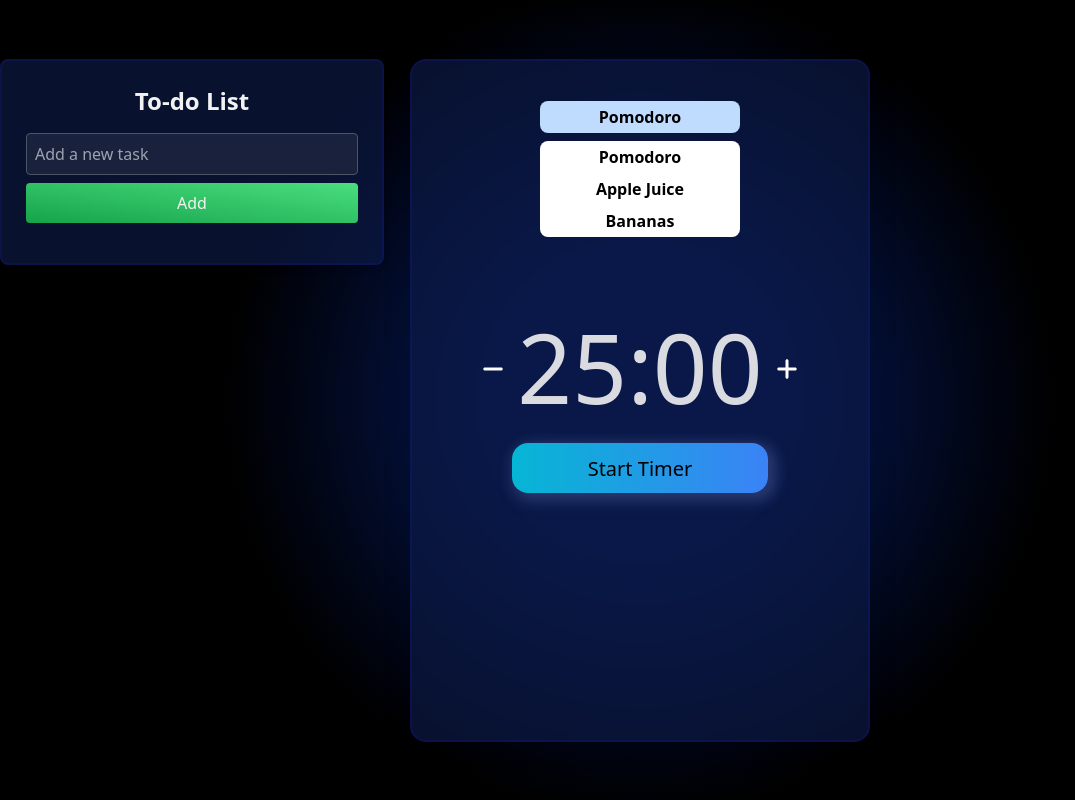
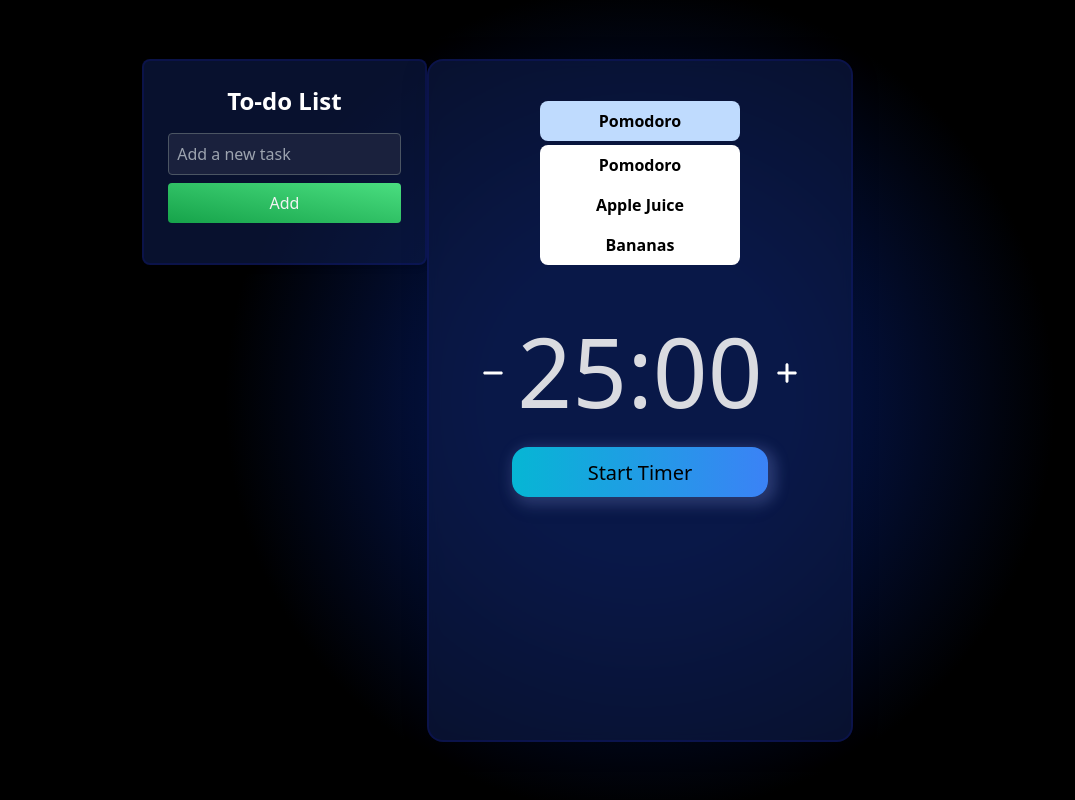
Before and after one commit to A-Hackers/PomoBuddy, a React (Create React App) app in the folder pomobuddy_frontend/: page / in a window 1280 px wide. Both pictures are taken after a click on the button "Pomodoro". Shown: the whole page, without its empty margins (0-1075 px from the left). Built offline with nearby package versions, Linux system fonts and the light colour scheme.

Commit message:
updated formatting and styling for timer and task card

```diff
--- a/pomobuddy_frontend/src/components/Timer.jsx
+++ b/pomobuddy_frontend/src/components/Timer.jsx
@@ -95,9 +95,8 @@ const Timer = () => {
   const timerSeconds = seconds < 10 ? `0${seconds}` : seconds;
 
   return (
-    <div className="items-center justify-center flex h-full">
-      <div className="timer-card shadow-cardshadow bg-cardcolor rounded-2xl backdrop-blur-cardblur lg:h-[42.688rem] lg:w-[28.75rem] bg-opacity-30 grid justify-center">
-        <div className="pt-10 w-full">
+    <div className="timer-card shadow-cardshadow bg-cardcolor rounded-2xl backdrop-blur-cardblur lg:h-[42.688rem] lg:w-[28.75rem] w-4/5 bg-opacity-30 grid justify-center">
+      <div className="pt-10">
         <TimerMenu index={index} setIndex={handleIndexChange} />
       </div>
       <div className="flex justify-start flex-col items-center pt-0 mb-5 w-full">
@@ -112,7 +111,7 @@ const Timer = () => {
             className="h-6 w-6 text-white cursor-pointer"
             onClick={handleDecreaseTimer}
           />
-            <div className="text-4xl lg:h-[100px] sm:text-6xl md:text-8xl font-normal mx-auto text-timercolor text-opacity-90 px-1 md:px-3">
+          <div className="text-6xl lg:h-[100px] sm:text-8xl font-normal mx-auto text-timercolor text-opacity-90 px-1 md:px-3">
             {timerMinutes}:{timerSeconds}
           </div>
           <FontAwesomeIcon
@@ -121,7 +120,7 @@ const Timer = () => {
             onClick={handleIncreaseTimer}
           />
         </div>
-          <div className="flex justify-center pb-10 w-full">
+        <div className="pb-10">
           <button
             className="start-timer-btn bg-gradient-to-r from-cyan-500 to-blue-500 drop-shadow-lg rounded-2xl w-[16rem] h-[50px] py-3"
             onClick={() => setStartTimer((prev) => !prev)}
@@ -130,7 +129,6 @@ const Timer = () => {
               {startTimer ? "Stop" : "Start"} Timer
             </div>
           </button>
-          </div>
         </div>
       </div>
       <style>
--- a/pomobuddy_frontend/src/components/TimerMenu.jsx
+++ b/pomobuddy_frontend/src/components/TimerMenu.jsx
@@ -12,15 +12,15 @@ const TimerMenu = ({ index, setIndex }) => {
     <div className="relative flex justify-center">
       <button
         onClick={toggleDropdown}
-        className="bg-blue-200 font-semibold justify-center rounded-lg inline-flex items-center py-1 px-4 w-[200px]"
+        className="bg-blue-200 font-semibold justify-center rounded-lg inline-flex items-center py-2 w-[200px]"
       >
         {TimeList[index].modeName}
       </button>
       {isOpen && (
-        <div className="flex flex-col bg-white rounded-lg absolute mt-[40px] w-[200px]">
+        <div className="flex flex-col bg-white rounded-lg absolute mt-[44px] z-10">
           {TimeList.map((item, idx) => (
             <button
-              className="w-full py-1 px-1 justify-center font-semibold"
+              className="font-semibold w-[200px] py-2"
               key={idx}
               onClick={() => {
                 toggleDropdown();
--- a/pomobuddy_frontend/src/components/TodoList.jsx
+++ b/pomobuddy_frontend/src/components/TodoList.jsx
@@ -35,7 +35,7 @@ const TodoList = () => {
   };
 
   return (
-    <div className="max-w-sm text-center p-6 timer-list bg-cardcolor text-[#f2f2f2] rounded-lg shadow-md">
+    <div className="lg:w-2/3 w-5/6 text-center p-6 timer-list bg-cardcolor text-white rounded-lg shadow-md overflow-y-auto">
       <h1 className="text-2xl font-bold mb-4">To-do List</h1>
       <div className="mb-4">
         <input
--- a/pomobuddy_frontend/src/pages/TimerPage.jsx
+++ b/pomobuddy_frontend/src/pages/TimerPage.jsx
@@ -5,15 +5,15 @@ import TodoList from "../components/TodoList";
 const TimerPage = () => {
   return (
     <div className="h-screen flex items-center justify-center bg-background-gradient">
-      <div className="grid grid-cols-3 gap-0 items-start">
-        <div className="self-start">
+      <div className="lg:grid-cols-3 grid grid-cols-1 gap-0 items-start w-full ">
+        <div className="items-center justify-center flex order-1 lg:order-2">
+          <Timer />
+        </div>
+        <div className="lg:justify-end flex justify-center order-2 lg:order-1 mt-5 lg:mt-0">
           <TodoList />
         </div>
-        <div className="flex justify-center">
-          <Timer />
-        </div>
-        <div></div>
       </div>
+
       <style>{`
     .bg-background-gradient {
       background: rgb(4, 20, 72);
```
Lines whose indentation alone changed are shown as unchanged.
